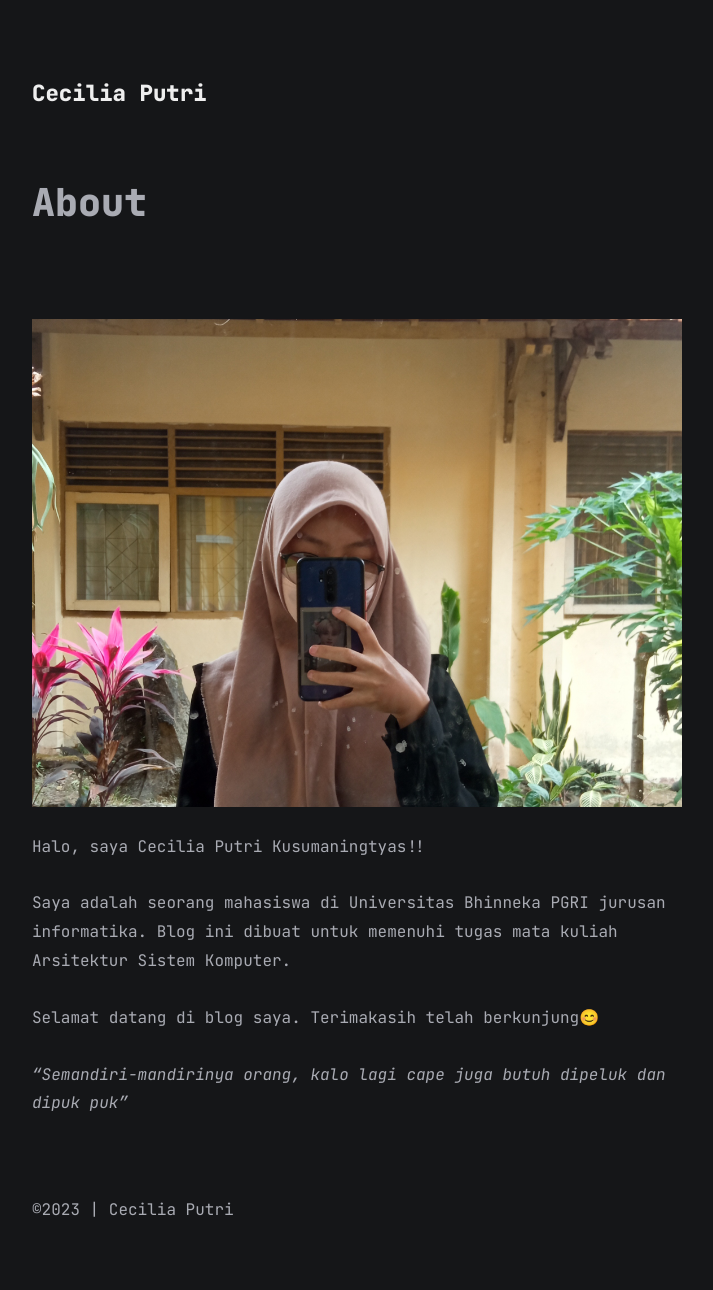
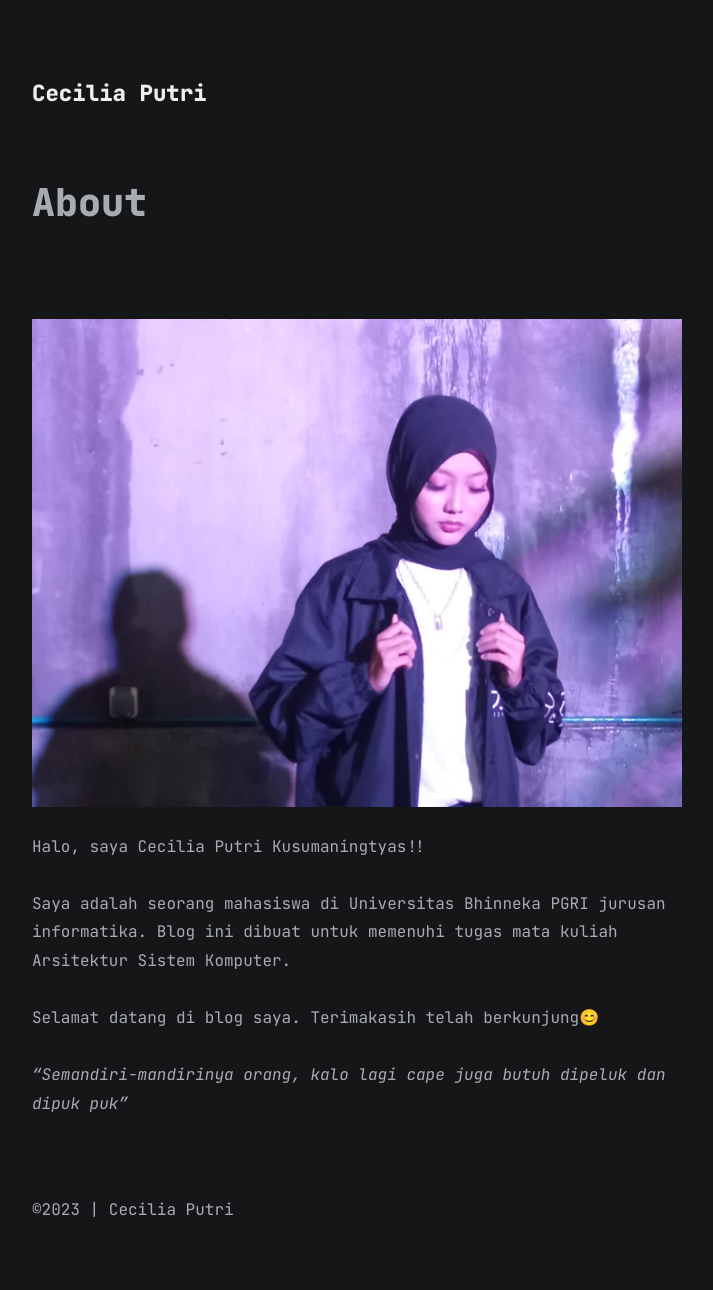
Before and after one commit to shera1402/shera1402.github.io, a Jekyll site: the page built from about.md, in a window 1280 px wide. Shown: the whole page, without its empty margins (283-996 px from the left). Built offline with Jekyll 4.4.1, drawn with Linux system fonts in a browser that asks for light colours; comment, search, counter and statistics services are not loaded; a style sheet for code colours, icons or effects is not loaded.

Commit message:
Update about.md

```diff
--- a/about.md
+++ b/about.md
@@ -3,7 +3,7 @@
 title: About
 ---
 
-<span style="display:block;text-align:center">![alt](assets/img/fotoku[1].jpg)</span>
+<span style="display:block;text-align:center">![alt](assets/img/aboutme[1].jpg)</span>
 Halo, saya Cecilia Putri Kusumaningtyas!!
 
 Saya adalah seorang mahasiswa di Universitas Bhinneka PGRI jurusan informatika. Blog ini dibuat untuk memenuhi tugas mata kuliah Arsitektur Sistem Komputer.
```
